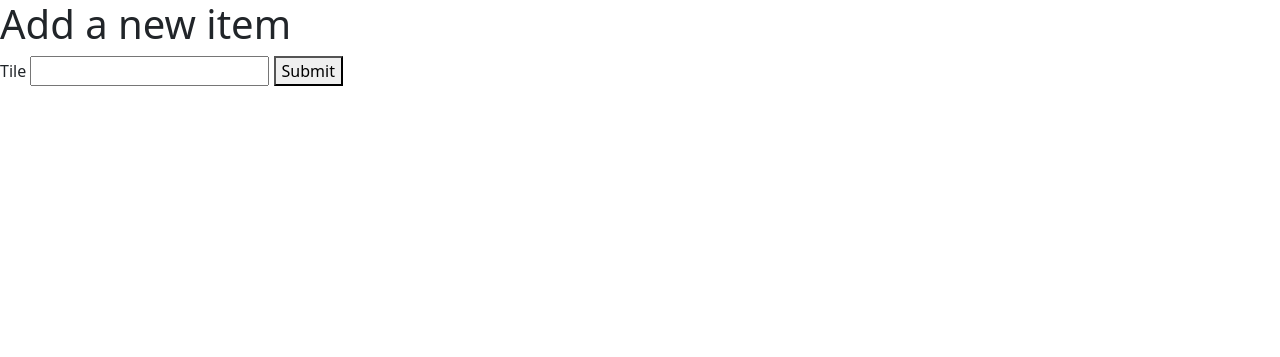
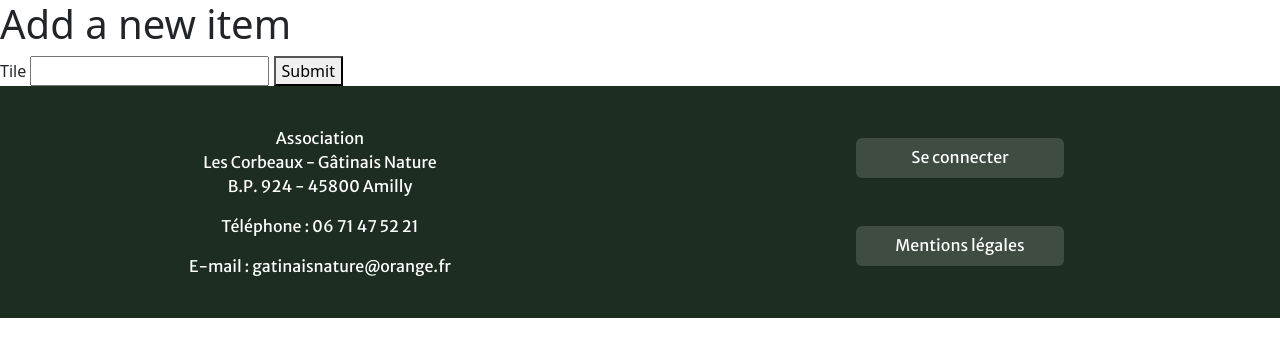
Before and after one commit to WildCodeSchool/2022-09-php-orleans-project-gatinaisnature, a PHP site: template src/View/Item/add.html.twig in a window 1280 px wide. Shown: the top 357 px of the page. Run offline with PHP 8.4, Linux system fonts and the light colour scheme; the template is opened without the code that fills it, so the values that code supplies are empty; some libraries are stand-ins or nearby versions.

Commit message:
FixDev#1#94 fix accueil footer

```diff
--- /dev/null
+++ b/src/View/Include/_footer.html.twig
@@ -0,0 +1,35 @@
+{% extends 'layout.html.twig' %}
+
+{% block stylesheet %}
+	<link rel="stylesheet" href="/assets/css/footer.css">
+{% endblock %}
+
+{% block footer %}
+
+	<footer class="container-fluid p-0">
+		<div class="row bg-primary">
+			<div class="container p-4">
+				<div class="row">
+					<div class="col-6">
+						<address class="text-white text-center mt-3 text-decoration-none">
+							<p>Association<br>Les Corbeaux - Gâtinais Nature<br> B.P. 924 - 45800 Amilly</p>
+							<p>Téléphone : 06 71 47 52 21</p>
+							<p>E-mail : gatinaisnature@orange.fr</p>
+						</address>
+					</div>
+					<div class="col-6 d-flex flex-column align-items-center justify-content-center">
+						<ul class="list-unstyled mb-0">
+							<li class="mb-5">
+								<a type="button" class="button-footer btn bg-secondary text-white font-weight-bold">Se connecter</a>
+							</li>
+							<li class="mt-5">
+								<a type="button" href="" class="button-footer btn bg-secondary text-white">Mentions légales</a>
+							</li>
+						</ul>
+					</div>
+				</div>
+			</div>
+		</div>
+	</footer>
+
+{% endblock %}
--- a/src/View/layout.html.twig
+++ b/src/View/layout.html.twig
@@ -18,6 +18,10 @@
 
     {% block content %}{% endblock %}
 
+	{% block footer %}
+		{% include "/Include/_footer.html.twig" %}
+	{% endblock %}
+
 <script src="https://cdn.jsdelivr.net/npm/bootstrap@5.2.2/dist/js/bootstrap.bundle.min.js" integrity="sha384-OERcA2EqjJCMA+/3y+gxIOqMEjwtxJY7qPCqsdltbNJuaOe923+mo//f6V8Qbsw3" crossorigin="anonymous"></script>
     {% block javascript %}{% endblock %}
 </body>
```
Also changed, not shown: src/View/Home/index.html.twig (+48 -7 lines).
